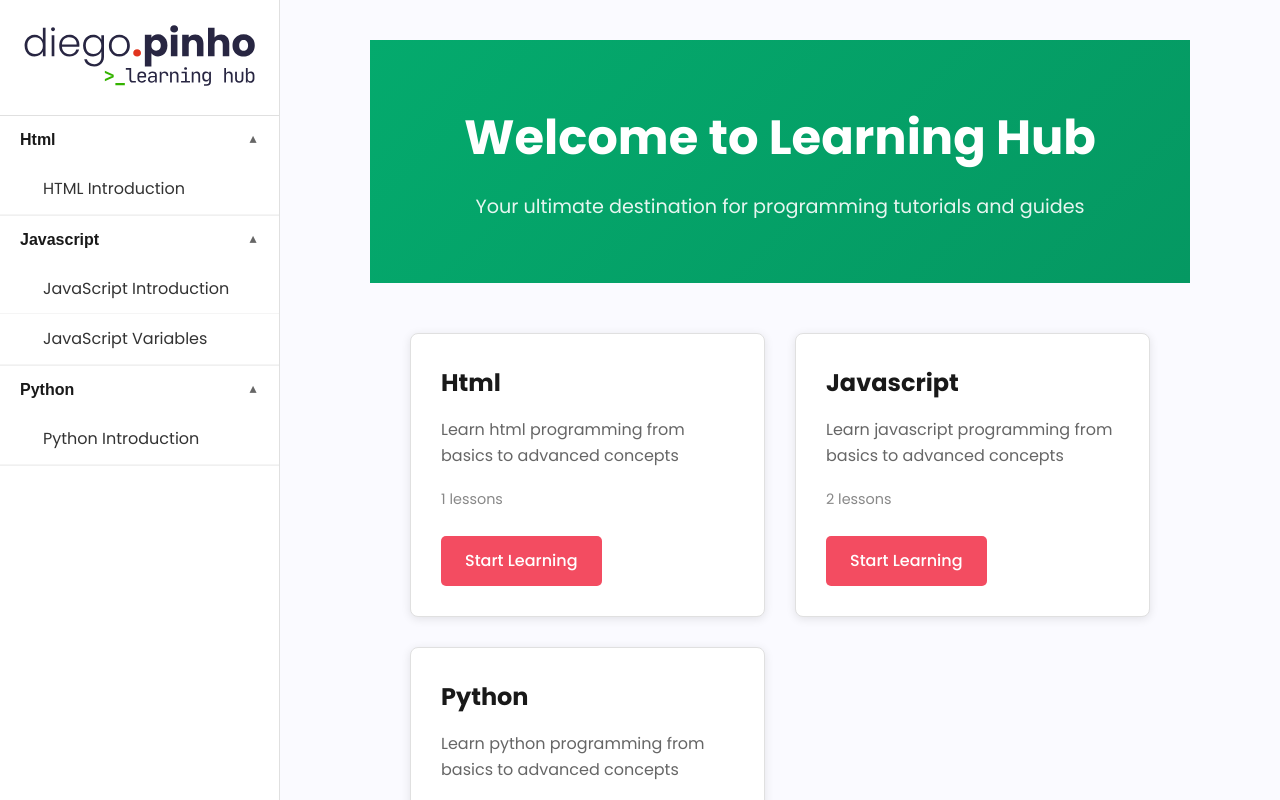
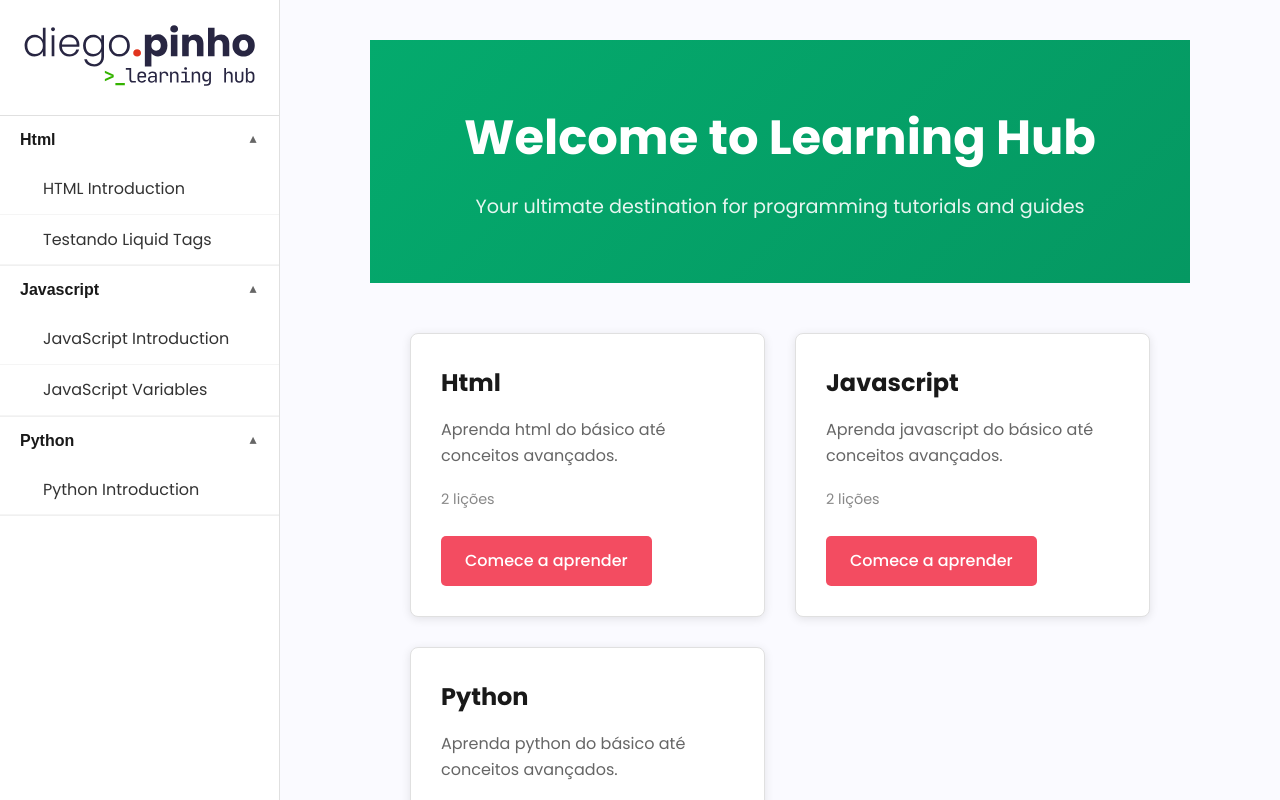
Before and after one commit to Professor-DiegoPinho/w3-profpinho, a Next.js app: page / in a window 1280 px wide. Shown: the top 800 px of the page. Built offline with nearby package versions, Linux system fonts and the light colour scheme.

Commit message:
pequenos ajustes

```diff
--- a/src/app/globals.css
+++ b/src/app/globals.css
@@ -542,9 +542,9 @@ a {
 }
 
 .nav-button:hover {
-  background-color: #04AA6D;
-  color: white;
-  border-color: #04AA6D;
+  background-color: var(--color-red);
+  color: var(--color-white);
+  border-color: var(--color-red);
 }
 
 .nav-previous {
--- a/src/app/page.js
+++ b/src/app/page.js
@@ -22,16 +22,16 @@ export default function Home() {
             return (
               <div key={category} className="category-card">
                 <h2>{category.charAt(0).toUpperCase() + category.slice(1)}</h2>
-                <p>Learn {category} programming from basics to advanced concepts</p>
+                <p>Aprenda {category} do básico até conceitos avançados.</p>
                 <div className="category-stats">
-                  <span>{categoryData?.posts.length || 0} lessons</span>
+                  <span>{categoryData?.posts.length || 0} lições</span>
                 </div>
                 {firstPost && (
                   <Link
                     href={`/${category}/${firstPost.slug}`}
                     className="start-learning-btn"
                   >
-                    Start Learning
+                    Comece a aprender
                   </Link>
                 )}
               </div>
```
Also changed, not shown: content/html/99-test-liquid-tags.md (renamed from content/html/subtópico/99-test-liquid-tags.md).
